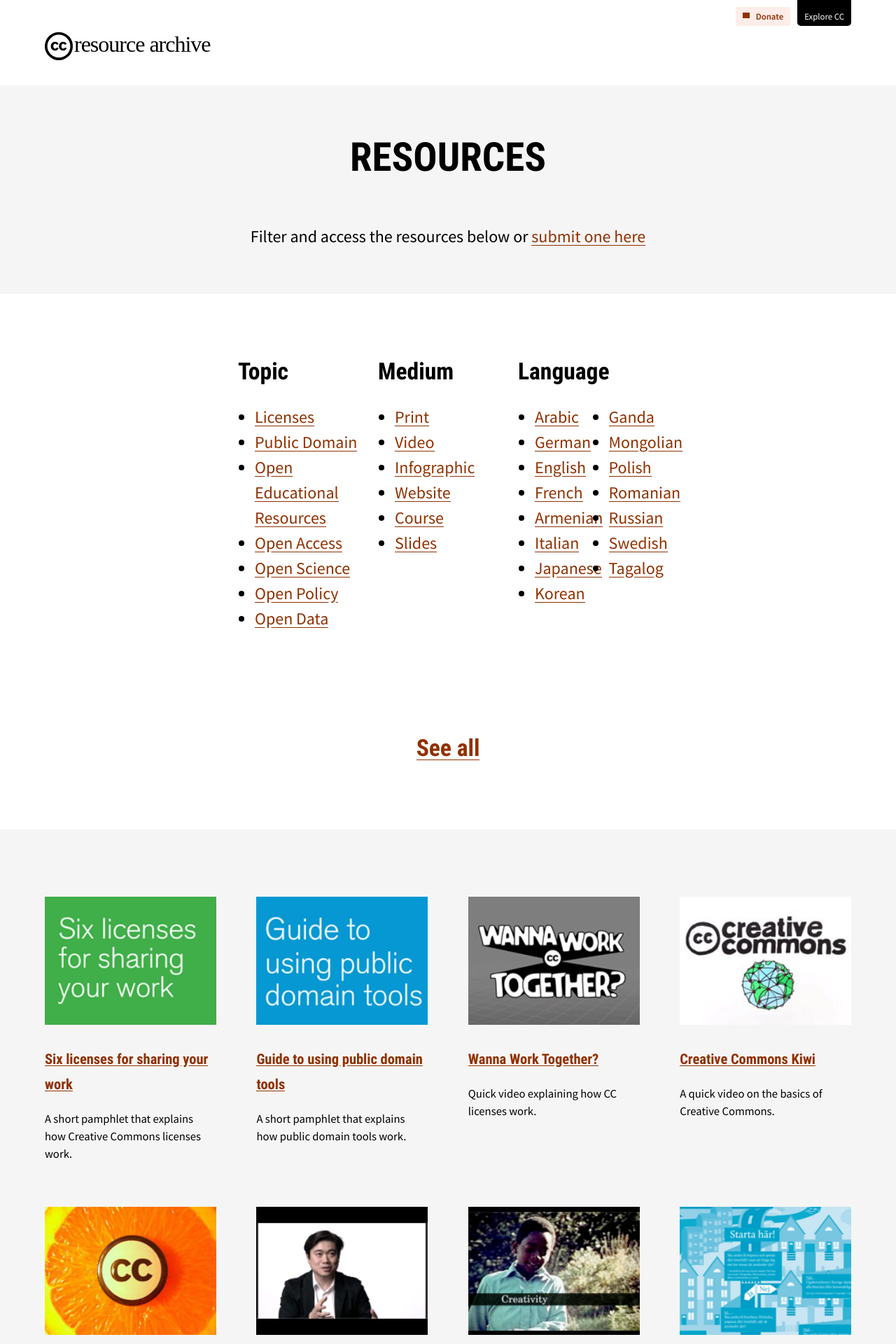
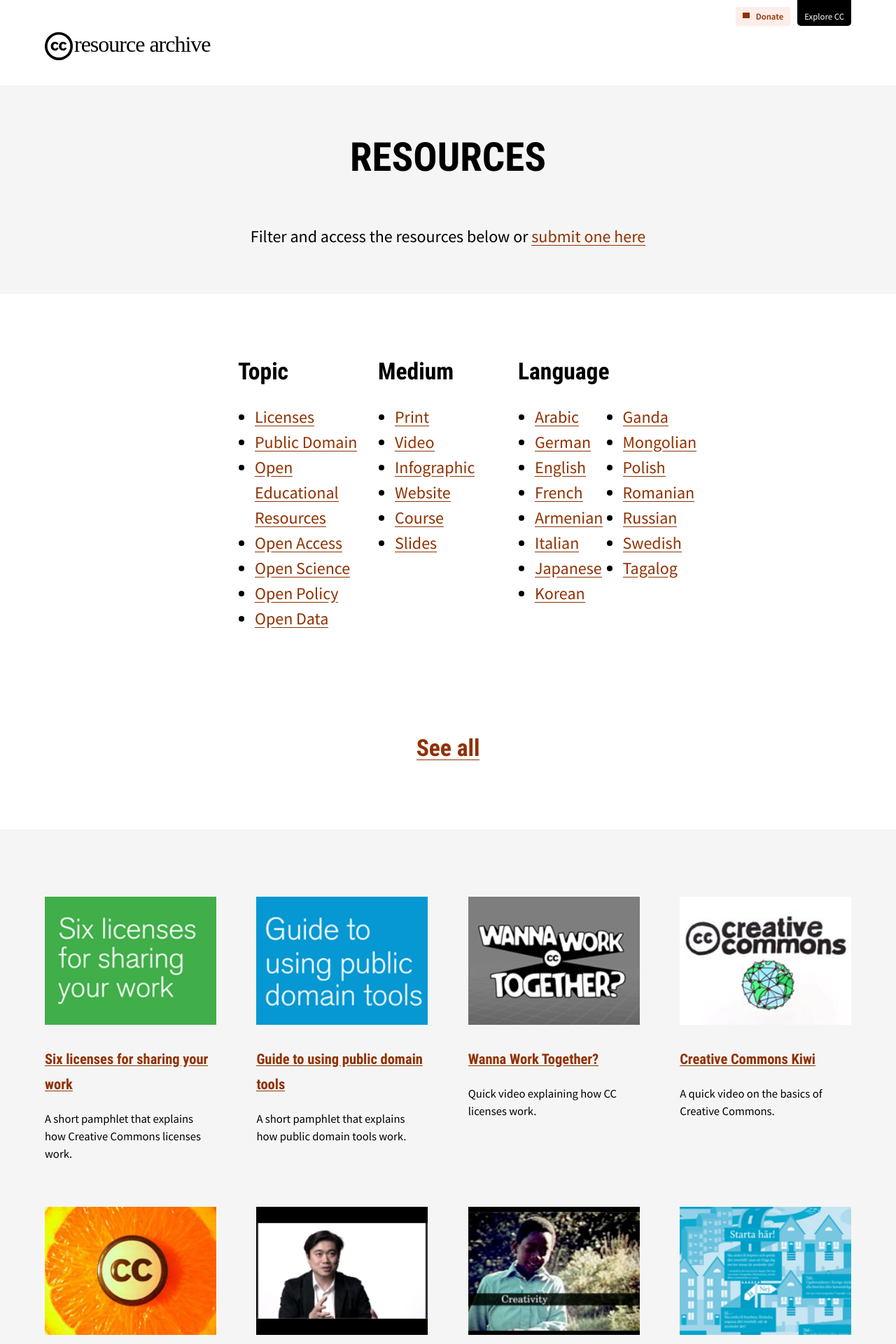
Before and after one commit to creativecommons/cc-resource-archive, a Jekyll site: the page built from docs/index.html, in a window 1280 px wide. Shown: the top 1920 px of the page at 70% size. Built offline with Jekyll 4.4.1, drawn with Linux system fonts in a browser that asks for light colours; nearby versions of some CDN libraries; some web fonts are replaced; library files that are not in the unit come from our copies; grey boxes are pictures that could not be loaded.

Commit message:
Increased Column gap in Language List Columns

```diff
--- a/docs/index.html
+++ b/docs/index.html
@@ -24,7 +24,7 @@
 
   <div class="resourcenav resourcenavstatic">
     <h2>Language</h2>
-    <ul style="columns: 2; column-gap: 35px">
+    <ul style="columns: 2; column-gap: 75px">
       {% for language in site.data.languages %}
       <li>
         <a href="/all?&language={{ language.string }}">{{ language.name}}</a>
```
